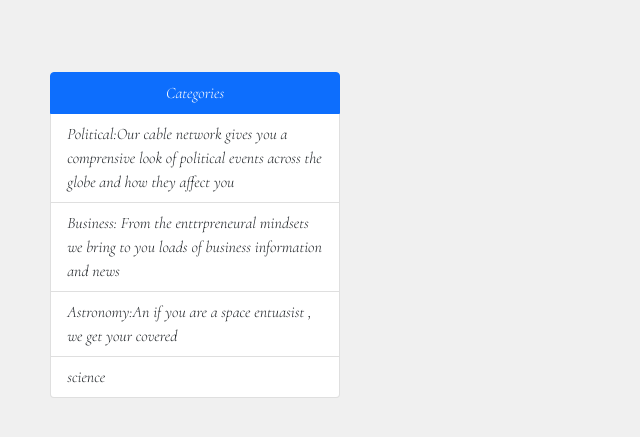
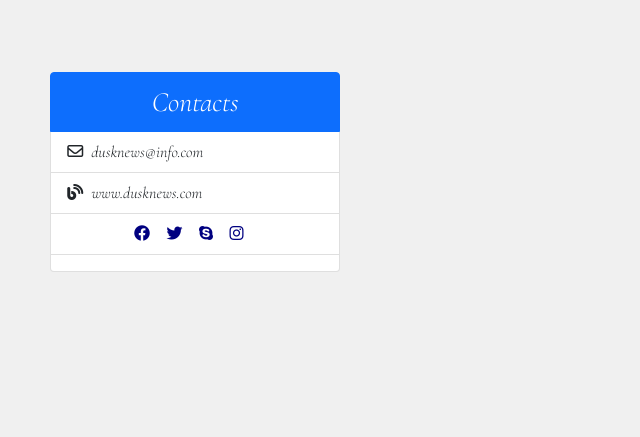
Before and after one commit to Michael-Ogaye/Dusknews, a Flask app: template app/templates/base.html in a window 1280 px wide. Shown: the part 102-539 px from the top of the page, without its empty margins (0-640 px from the left). Run offline with Flask 2, Linux system fonts and the light colour scheme; the template is opened without the code that fills it, so the values that code supplies are empty; some libraries are stand-ins or nearby versions; some web fonts are replaced.

Commit message:
st:custom css

```diff
--- a/app/static/css/style.css
+++ b/app/static/css/style.css
@@ -8,3 +8,11 @@ body{
     overflow-x: hidden;
     font-family: 'Cormorant', serif;
 }
+.lo a{
+color: navy;
+margin-right: 5%;
+
+}
+.lo{
+    text-align: center;
+}
--- a/app/templates/base.html
+++ b/app/templates/base.html
@@ -7,6 +7,7 @@
     <title>{%block title%}{%endblock%}</title>
     <link href="https://cdn.jsdelivr.net/npm/bootstrap@5.1.3/dist/css/bootstrap.min.css" rel="stylesheet" integrity="sha384-1BmE4kWBq78iYhFldvKuhfTAU6auU8tT94WrHftjDbrCEXSU1oBoqyl2QvZ6jIW3" crossorigin="anonymous">
     <link rel="stylesheet" href="{{url_for('static',filename='css/style.css')}}">
+    <link rel="stylesheet" href="https://cdnjs.cloudflare.com/ajax/libs/font-awesome/6.1.1/css/all.min.css" integrity="sha512-KfkfwYDsLkIlwQp6LFnl8zNdLGxu9YAA1QvwINks4PhcElQSvqcyVLLD9aMhXd13uQjoXtEKNosOWaZqXgel0g==" crossorigin="anonymous" referrerpolicy="no-referrer" />
 </head>
 <body>
 
@@ -33,12 +34,16 @@
 
           <main class="row p-4 ">
               <div class=" col-md-3  mx-auto mt-5">
-                <ul class="list-group">
-                    <li class="list-group-item active text-center" aria-current="true">Categories</li>
-                    <li class="list-group-item">Political:Our cable network gives you a comprensive look of political events across the globe and how they affect you</li>
-                    <li class="list-group-item">Business: From the enttrpreneural mindsets we bring to you loads of business information and news</li>
-                    <li class="list-group-item">Astronomy:An if you are a space entuasist , we get your covered</li>
-                    <li class="list-group-item">science</li>
+                <ul class="list-group ">
+                    <li class="list-group-item active text-center fs-3" aria-current="true">Contacts</li>
+                    <li class="list-group-item"><i class="fa-regular fa-envelope me-2"></i>dusknews@info.com</li>
+                    <li class="list-group-item"> <i class="fa-solid fa-blog me-2"></i>www.dusknews.com </li>
+                    <li class="list-group-item lo"><a target blank href="www.facebook.com"><i class="fa-brands fa-facebook"></i></a>
+                    <a target="blank" href="www.twitter.com"><i class="fa-brands fa-twitter"></i></a>
+                    <a target="blank" href="www.skype.com"><i class="fa-brands fa-skype"></i></a>
+                    <a target="blank" href="www.instagram.com"><i class="fa-brands fa-instagram"></i></a>
+                    </li>
+                    <li class="list-group-item"></li>
                   </ul>
 
               </div>
```
Also changed, not shown: app/templates/articles.html (+9 -4 lines).
